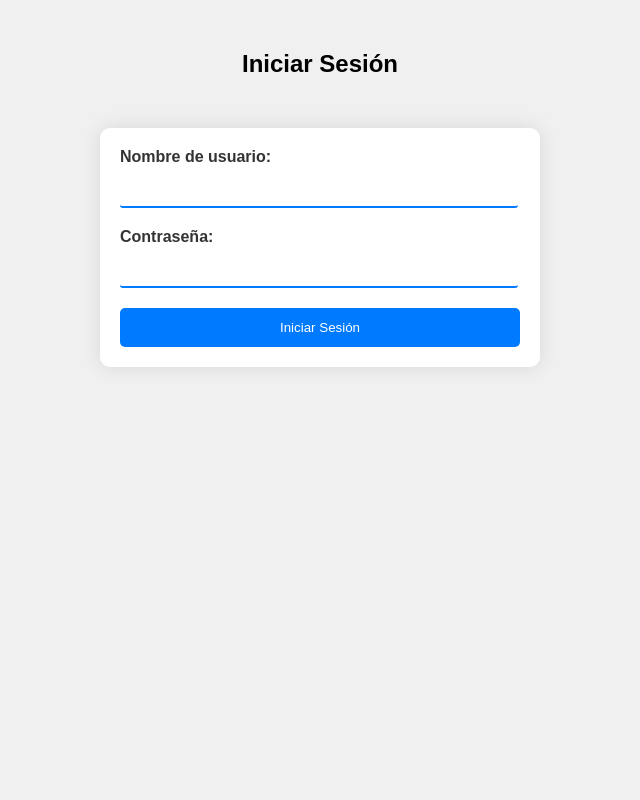
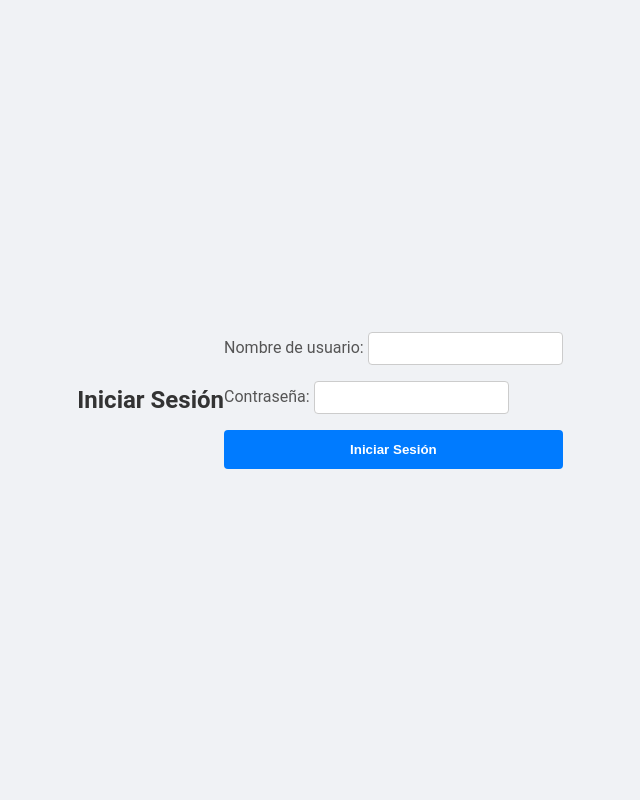
Before and after one commit to JonatanYesidMedinaViafara/Sistema-De-Inventario, a Flask app: page /login in a window 1280 px wide. Shown: the whole page, without its empty margins (320-960 px from the left). Run offline with Flask 3, Linux system fonts and the light colour scheme; some libraries are stand-ins or nearby versions.

Commit message:
nuevo estilo de login

```diff
--- a/app/static/css/login.css
+++ b/app/static/css/login.css
@@ -1,83 +1,87 @@
-/* Body */
-body {
-    font-family: Arial, sans-serif;
-    margin: 0;
-    padding: 0;
-    background-color: #f0f0f0;
+.flash-messages {
+    margin: 20px 0;
 }
 
-/* Título */
+.flash-message {
+    padding: 10px;
+    border-radius: 5px;
+    margin-bottom: 10px;
+    font-weight: bold;
+}
+
+.flash-message.error {
+    background-color: #f8d7da;
+    color: #721c24;
+}
+
+.flash-message.success {
+    background-color: #d4edda;
+    color: #155724;
+}
+
+body {
+    font-family: 'Roboto', sans-serif;
+    display: flex;
+    justify-content: center;
+    align-items: center;
+    height: 100vh;
+    background-color: #f0f2f5;
+    margin: 0;
+}
+.login-container {
+    background: #ffffff;
+    padding: 2rem;
+    border-radius: 8px;
+    box-shadow: 0 4px 8px rgba(0, 0, 0, 0.1);
+    width: 350px;
+}
 h2 {
     text-align: center;
-    margin-top: 50px;
-}
-
-/* Formulario */
-form {
-    width: 400px;
-    margin: 50px auto;
-    background-color: #fff;
-    padding: 20px;
-    border-radius: 10px;
-    box-shadow: 0 0 20px rgba(0, 0, 0, 0.1);
-    transition: transform 0.3s ease;
-}
-
-form:hover {
-    transform: translateY(-5px);
-}
-
-/* Contenedor de campos */
-form div {
-    margin-bottom: 20px;
-}
-
-/* Etiqueta */
-label {
-    display: block;
-    font-weight: bold;
-    margin-bottom: 5px;
     color: #333;
 }
-
-/* Campos de entrada */
-input[type="text"],
-input[type="password"] {
-    width: calc(100% - 22px);
+.error-message {
+    background-color: #f8d7da;
+    color: #721c24;
     padding: 10px;
+    border-radius: 5px;
+    margin-bottom: 10px;
+    font-weight: bold;
+}
+form {
+    display: flex;
+    flex-direction: column;
+}
+label {
+    margin-bottom: 0.5rem;
+    color: #555;
+}
+input[type="text"], input[type="password"] {
+    padding: 0.5rem;
+    margin-bottom: 1rem;
+    border: 1px solid #ccc;
+    border-radius: 4px;
+}
+button {
+    padding: 0.75rem;
+    background-color: #007bff;
+    color: #ffffff;
     border: none;
-    border-bottom: 2px solid #007bff;
-    border-radius: 3px;
-    background-color: transparent;
-    transition: border-bottom 0.3s ease;
+    border-radius: 4px;
+    cursor: pointer;
+    font-weight: bold;
+    transition: background-color 0.3s;
 }
-
-input[type="text"]:focus,
-input[type="password"]:focus {
-    border-bottom: 2px solid #0056b3;
-    outline: none;
-}
-
-/* Botón */
-button {
-    width: 100%;
-    padding: 12px;
-    background-color: #007bff;
-    color: #fff;
-    border: none;
-    border-radius: 5px;
-    cursor: pointer;
-    transition: background-color 0.3s ease;
-}
-
 button:hover {
     background-color: #0056b3;
 }
-
-/* Mensaje de error */
-.error-message {
-    color: #ff0000;
-    font-size: 14px;
+.form-footer {
     text-align: center;
-    margin-top: 10px;
+    margin-top: 1rem;
 }
+.form-footer a {
+    color: #007bff;
+    text-decoration: none;
+}
+.form-footer a:hover {
+    text-decoration: underline;
+}
```
